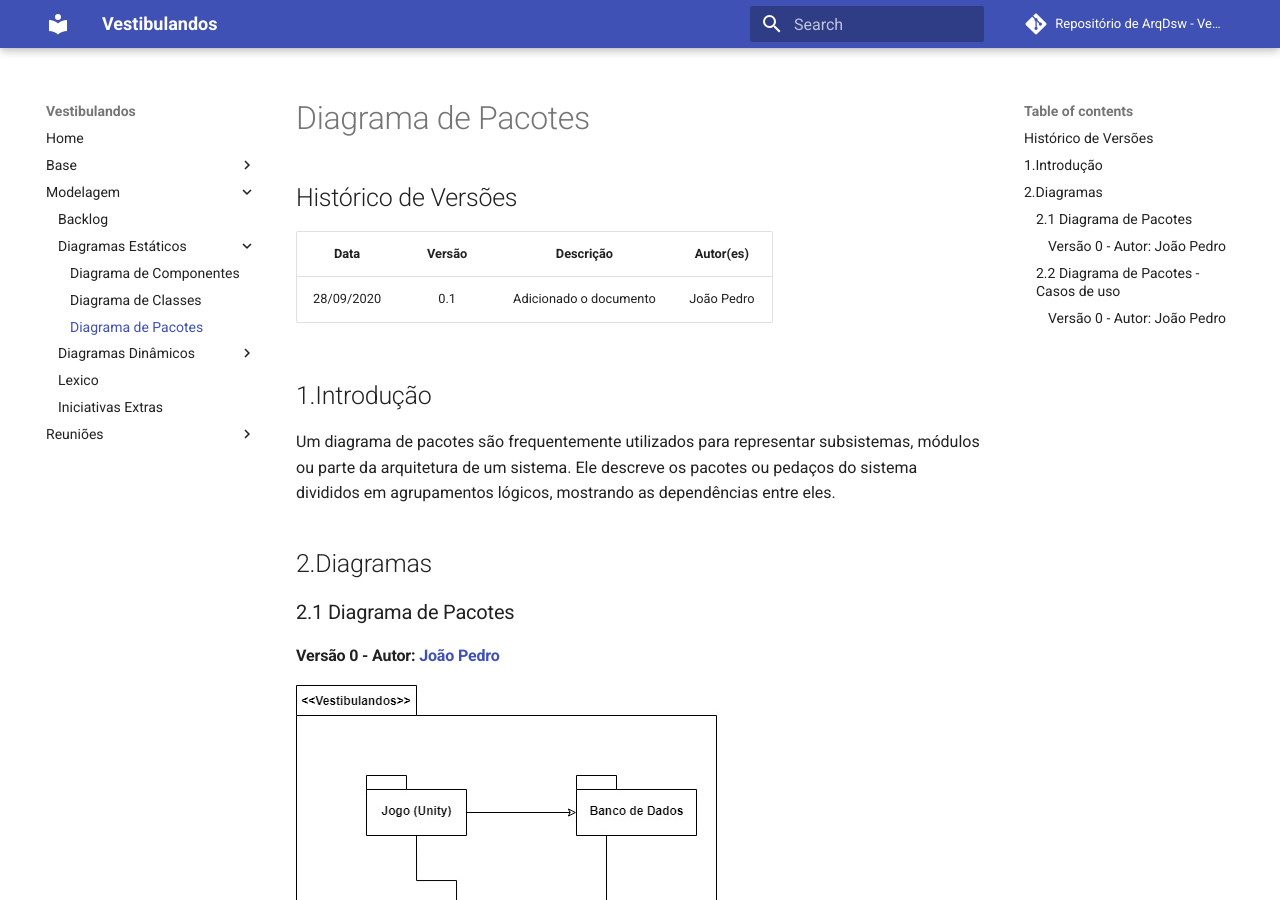
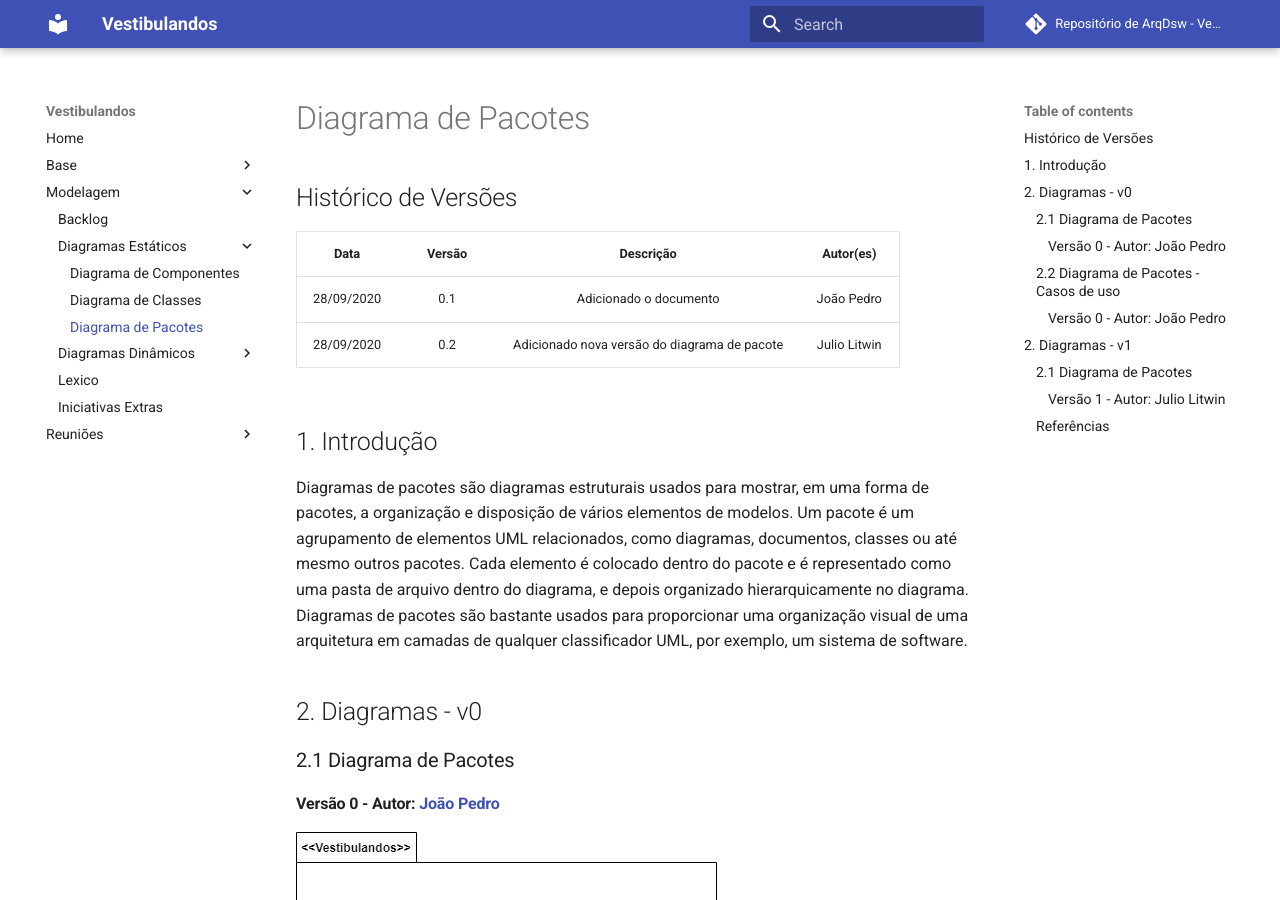
Before and after one commit to UnBArqDsw/2020.1_G4_Vestibulandos, an MkDocs documentation site: the page built from docs/modelagem/diagramas_estaticos/diagrama_de_pacotes.md, in a window 1280 px wide and 900 px high. Built offline with MkDocs 1.6.1 and Material for MkDocs 9.7.7, drawn with Linux system fonts in a browser that asks for light colours; comment, search, counter and statistics services are not loaded; some of the changed text lies outside the part shown.

Commit message:
Adicionado nova versão de diagrama de pacote.

```diff
--- a/docs/modelagem/diagramas_estaticos/diagrama_de_pacotes.md
+++ b/docs/modelagem/diagramas_estaticos/diagrama_de_pacotes.md
@@ -5,11 +5,12 @@
 |   Data   | Versão |           Descrição           |             Autor(es)              |
 |:--------:|:------:|:-----------------------------:|:----------------------------------:|
 | 28/09/2020 | 0.1 | Adicionado o documento | João Pedro |
+| 28/09/2020 | 0.2 | Adicionado nova versão do diagrama de pacote | Julio Litwin |
 
-## 1.Introdução
-Um diagrama de pacotes são frequentemente utilizados para representar subsistemas, módulos ou parte da arquitetura de um sistema. Ele descreve os pacotes ou pedaços do sistema divididos em agrupamentos lógicos, mostrando as dependências entre eles.
+## 1. Introdução
+Diagramas de pacotes são diagramas estruturais usados para mostrar, em uma forma de pacotes, a organização e disposição de vários elementos de modelos. Um pacote é um agrupamento de elementos UML relacionados, como diagramas, documentos, classes ou até mesmo outros pacotes. Cada elemento é colocado dentro do pacote e é representado como uma pasta de arquivo dentro do diagrama, e depois organizado hierarquicamente no diagrama. Diagramas de pacotes são bastante usados para proporcionar uma organização visual de uma arquitetura em camadas de qualquer classificador UML, por exemplo, um sistema de software.
 
-## 2.Diagramas
+## 2. Diagramas - v0
 
 ### 2.1 Diagrama de Pacotes
 #### Versão 0 - Autor: [João Pedro](https://github.com/jpmartins201)
@@ -18,3 +19,14 @@ Um diagrama de pacotes são frequentemente utilizados para representar subsistem
 ### 2.2 Diagrama de Pacotes - Casos de uso
 #### Versão 0 - Autor: [João Pedro](https://github.com/jpmartins201)
 ![DiagramaPacotesCasosDeUso](../../img/diagramas/diagrama_pacotes_use_cases.jpg)
+
+
+## 2. Diagramas - v1
+
+### 2.1 Diagrama de Pacotes
+#### Versão 1 - Autor: [Julio Litwin](https://github.com/juliolitwin)
+![DiagramaPacotesV1](../../img/diagramas/diagrama_pacotes_v1.jpg)
+
+
+### Referências
+**Lucidchart**, Tudo sobre diagramas de pacotes UML. Disponível em: https://www.lucidchart.com/pages/pt/diagrama-de-pacotes-uml. Acesso em: 28/09/2020.
```
Also changed, not shown: docs/img/diagramas/diagrama_pacotes_v1.jpg (added).
